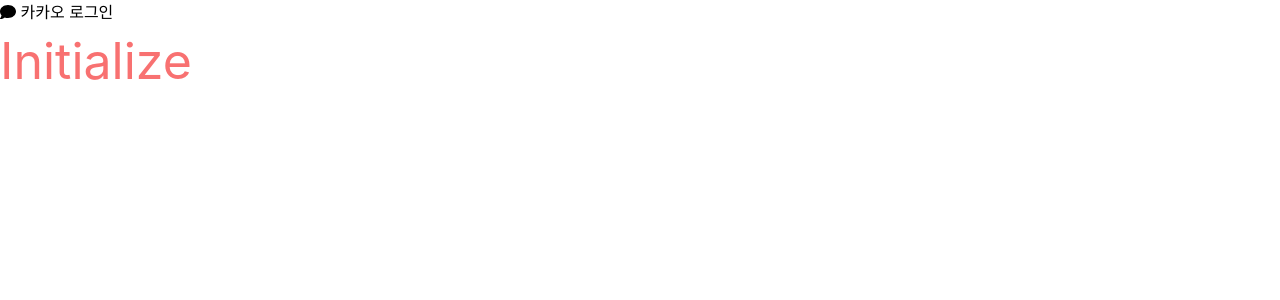
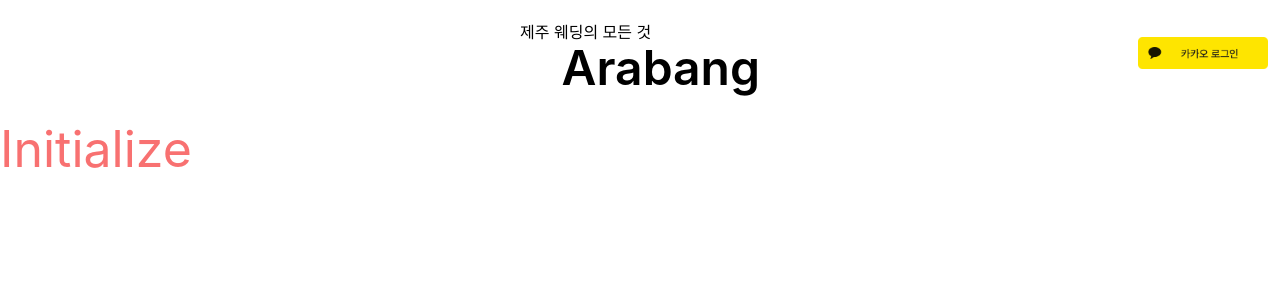
Before and after one commit to ChoJinmok/arabang_front, a Next.js app: page / in a window 1280 px wide. Shown: the top 300 px of the page. Built offline with nearby package versions, Linux system fonts and the light colour scheme; what emotion-reset would draw is missing.

Commit message:
[#6] feat: Header 스타일링

```diff
--- a/components/Header.tsx
+++ b/components/Header.tsx
@@ -1,14 +1,17 @@
-import { FontAwesomeIcon } from '@fortawesome/react-fontawesome';
-import { faComment } from '@fortawesome/free-solid-svg-icons';
+import Image from 'next/image';
 
 export default function Header() {
   return (
-    <div>
-      <button type="button">
-        <FontAwesomeIcon icon={faComment} />
-        {' '}
-        <span>카카오 로그인</span>
-      </button>
-    </div>
+    <header className="flex items-center flex-row-reverse w-screen relative h-28 px-3">
+      <div className="w-60 absolute top-1/2 left-1/2 -translate-y-1/2 -translate-x-1/2">
+        <span>제주 웨딩의 모든 것</span>
+        <h1 className="text-right text-5xl font-semibold">Arabang</h1>
+      </div>
+      <div>
+        <button type="button">
+          <Image src="/images/kakao_login_medium_narrow.png" alt="kakao-login" width={130} height={50} />
+        </button>
+      </div>
+    </header>
   );
 }
```
Also changed, not shown: public/images/kakao_login_medium_narrow.png (added), 1 other file (tests, documents, lock files or other folders).
